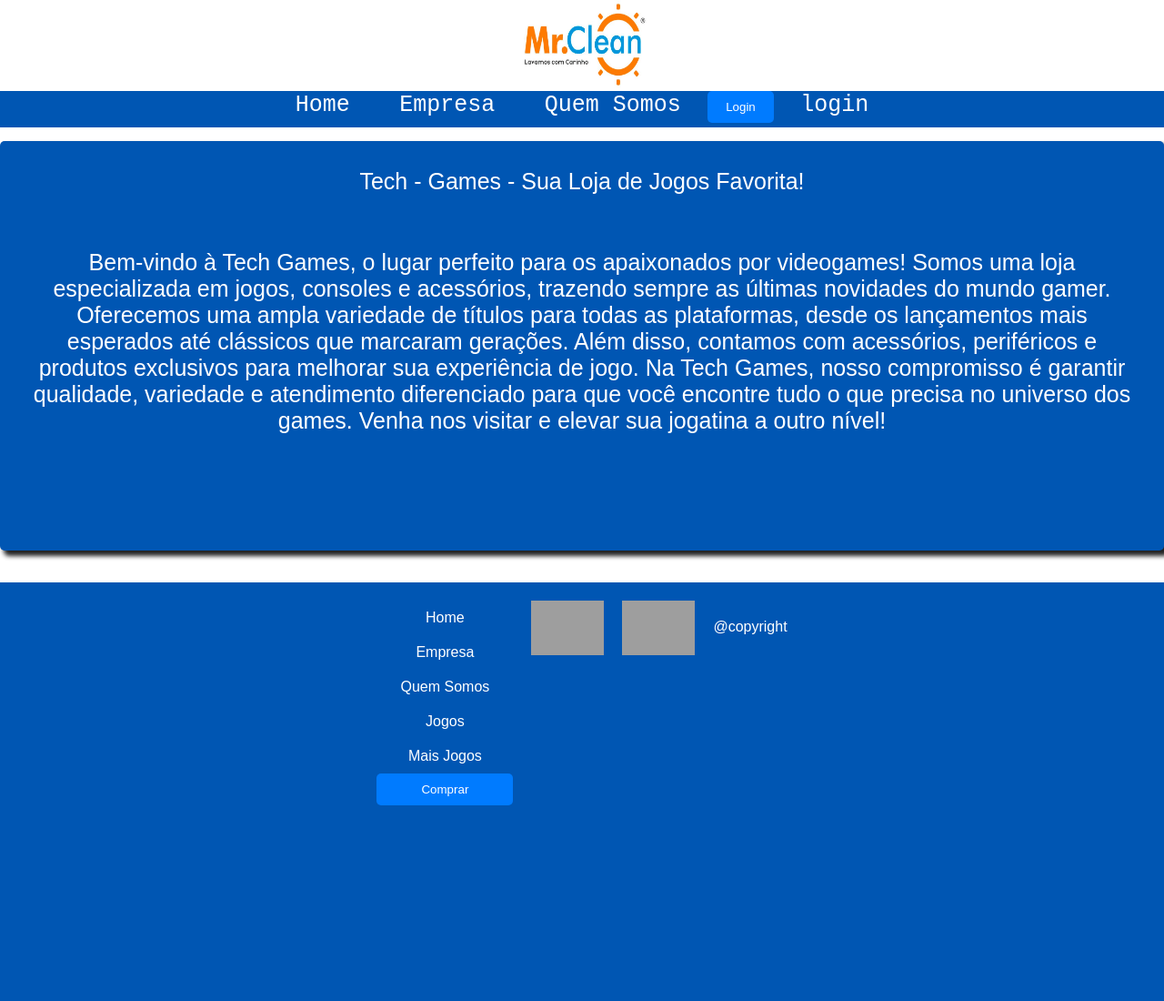
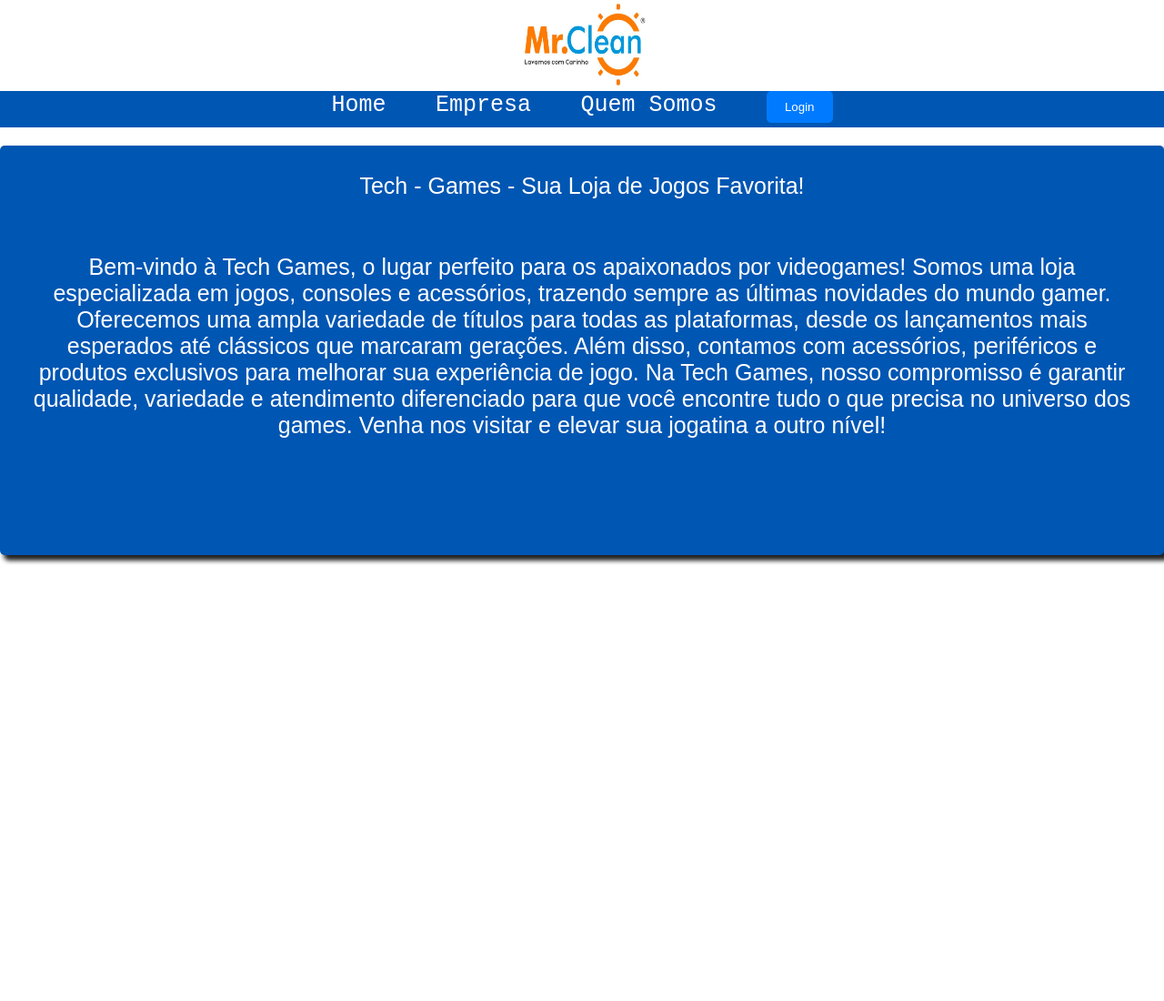
Before and after one commit to edsonvirtual/web, a plain HTML site: page SIte.html/quemsomos.html in a window 1280 px wide. Shown: the top 1100 px of the page at 91% size. Drawn offline with Linux system fonts and the light colour scheme; grey boxes are pictures that could not be loaded.

Commit message:
Update quemsomos.html

```diff
--- a/SIte.html/quemsomos.html
+++ b/SIte.html/quemsomos.html
@@ -21,9 +21,10 @@
                 <a href="index.html">Home</a>
                 <a href="empresa.html">Empresa</a>
                 <a href="quemsomos.html">Quem Somos</a>
-            <button id="botao">Login</button>
-            <a href="login.html">login</a>
+
+                <a href="login.html"><button id="botao">Login</button></a>
             </ul>
+        </div>
 
         <div class="textoboasvindas">
             <p class="titulo-textoboasvindas"> Tech - Games - Sua Loja de Jogos Favorita!
```
Lines whose indentation alone changed are shown as unchanged.
